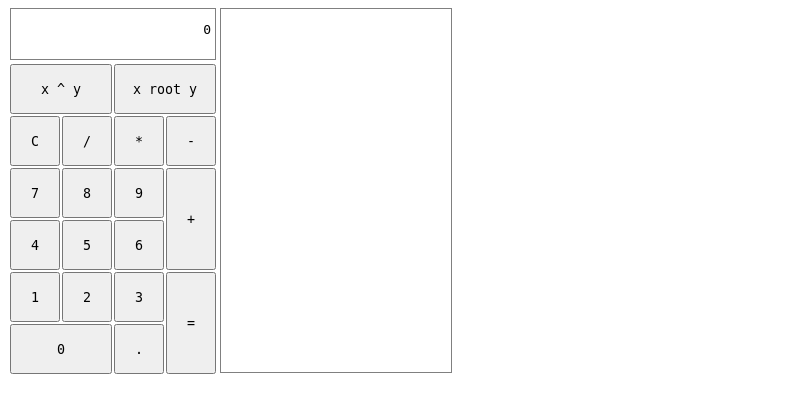
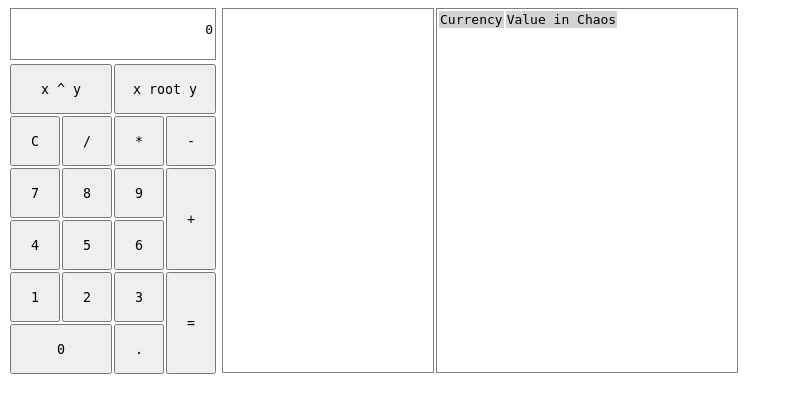
Before and after one commit to vsn4ke/POECalc, a PHP site: page / in a window 1280 px wide. Shown: the top 413 px of the page, without its empty margins (0-791 px from the left). Run offline with PHP 8.4, Linux system fonts and the light colour scheme; data that the repository does not hold is empty.

Commit message:
Small tweak

```diff
--- a/css/style.css
+++ b/css/style.css
@@ -10,22 +10,20 @@ button{
 }
 
 
-.calculator{
-    display: flex;
+.wrapper{
+    display: grid;
+    grid-template-columns: 212px 212px 312px;
+    grid-column-gap: 2px;
 }
 
-.table, .column2{
+.currency, .history{
     height: 363px;
     overflow: scroll;
     overflow-x: hidden;
 }
 
-.column1{
-    flex: 0 0 212px;
-}
-
-.column2{
-    width : 230px;
+.currency{
+    width : 300px;
 }
 
 .display{
@@ -33,18 +31,19 @@ button{
     margin-bottom: 2px;
     width: 204px;
     height: 50px;
+    overflow: hidden;
 }
 
-.display p, .column2 p {
-    margin-right: 4px;
+.display p, .history p {
     text-align: right;
+    padding-right: 2px;
 }
 
-.display p, td, button, .column2 p {
+.display p, td, button, .history p {
     font-family: monospace;
 }
 
-.table, .column2, .display{
+.currency, .history, .display{
     border: 1px solid gray;
 }
 
@@ -60,6 +59,8 @@ thead td{
     border-bottom: none;
 }
 
+
+/* calculator layout */
 .keys {
     display: grid;
     grid-template-columns: repeat(4, 50px);
@@ -95,5 +96,3 @@ thead td{
 .tall{
     height: 102px;
 }
-
-.table { display :  none}
--- a/script.js
+++ b/script.js
@@ -50,7 +50,7 @@ function calculateResult(currentResult, lastValue, lastAction){
 
 function displayHistory(value1, value2, result, action){
     if(!error){
-        const history = document.querySelector('.column2')
+        const history = document.querySelector('.history')
         const p = document.createElement('p')
         let symbol = ''
 
--- a/view.html
+++ b/view.html
@@ -5,7 +5,7 @@
   <meta charset="utf-8">
 
   <title>POE.ninja api implementation</title>
-  <meta name="description" content="poe ninja api implementation">
+  <meta name="description" content="calculator poe ninja api implementation">
   <meta name="author" content="vsn4ke">
 
   <link rel="stylesheet" href="css/style.css">
@@ -14,7 +14,6 @@
 <body>
   <div class="wrapper">
     <div class="calculator" data-result="" data-last-action="">
-      <div class="column1">
       <div class="display">
         <p>0</p>
       </div>
@@ -40,11 +39,8 @@
         <button class="key19 tall" data-action="equal">=</button>
       </div>
     </div>
-      <div class="column2">
-
-      </div>
-    </div>
-    <div class="table">
+  <div class="history"></div>
+  <div class="currency">
     <table>
       <thead>
         <tr>
@@ -55,7 +51,6 @@
 <?=$display?>
     </table>
   </div>
-  </div>
   <script src="script.js"></script>
 </body>
 </html>
```
Lines whose indentation alone changed are shown as unchanged.
